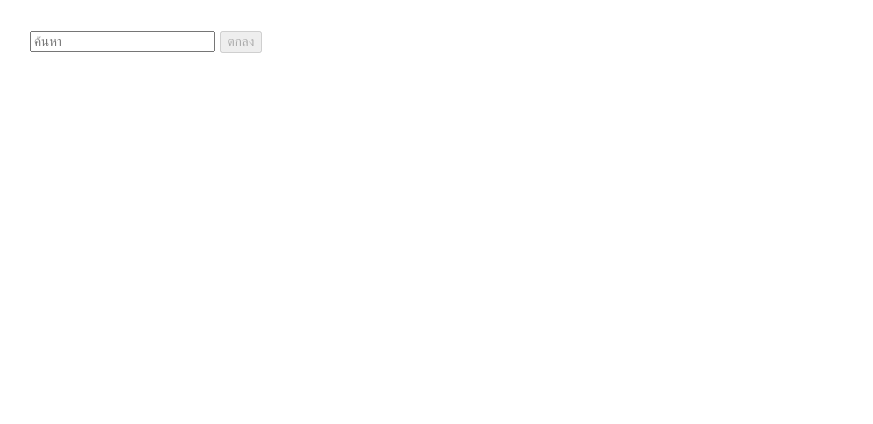
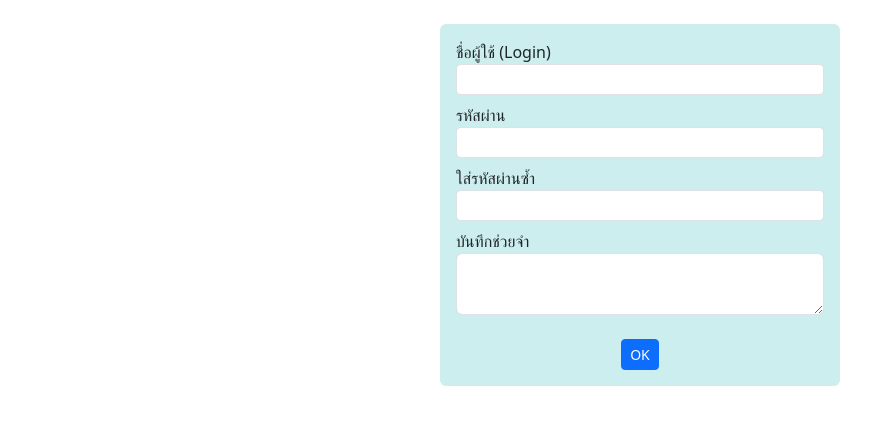
Before and after one commit to kkbp27/app1, a React (Create React App) app: page / in a window 1280 px wide. Shown: the top 424 px of the page, without its empty margins (0-873 px from the left). Built offline with nearby package versions, Linux system fonts and the light colour scheme.

Commit message:
Add form-text.js
Add form-text.js

```diff
--- a/package.json
+++ b/package.json
@@ -6,6 +6,7 @@
     "@testing-library/jest-dom": "^5.17.0",
     "@testing-library/react": "^13.4.0",
     "@testing-library/user-event": "^13.5.0",
+    "bootstrap": "^5.3.2",
     "react": "^18.2.0",
     "react-dom": "^18.2.0",
     "react-router-dom": "^6.22.0",
--- a/src/App.js
+++ b/src/App.js
@@ -1,6 +1,7 @@
 import React from 'react';
 import FormSearch from './form-search';
+import FormText from './form-text';
 export function App(){
-    return <FormSearch/>
+    return <FormText/>
 }
 export default App
--- /dev/null
+++ b/src/form-text.js
@@ -0,0 +1,52 @@
+import React from 'react';
+
+export default function FormText(){
+    const textPswd = React.useRef()
+    const textPswd2 = React.createRef()
+
+    const onBlurPassword = () =>{
+        let pswd = textPswd.current.value
+            if (pswd !== '' && !pswd.match(/^[0-9a-zA-Z]+$/)) {
+                textPswd.current.value = ''
+                alert('ต้องเป็น 0-9 หรือ a-z หรือ A-Z เท่านั้น')
+            }
+    }
+    const onBlurPassword2 = () =>{
+        if (textPswd.current.value !== textPswd2.current.value ) {
+            textPswd.current.value = ''
+            alert('รหัสผ่านทั้งสองช่องไม่ตรงกัน')
+        }
+    }
+    return(
+        <div className="mt-4 mx-auto p-3 rounded"
+            style={{ width:'400px', background:'#cee'}}>
+        <form>
+            <div className="form-group mb-2">
+                <label htmlFor="login">ชื่อผู้ใช้ (Login)</label>
+                <input type="text" id="login" name="login" maxLength="20"
+                className="form-control form-control-sm"/>
+            </div>
+            <div className="form-group mb-2">
+                <label htmlFor="pswd">รหัสผ่าน</label>
+                <input type="password" id="pswd" name="pswd" maxLength="10"
+                className="form-control form-control-sm"
+                ref={textPswd} onBlur={onBlurPassword}/>
+            </div>
+            <div className="form-group mb-2">
+                <label htmlFor="pswd2">ใส่รหัสผ่านซ้ำ</label>
+                <input type="password" id="pswd2"
+                className="form-control form-control-sm"
+                ref={textPswd2} onBlur={onBlurPassword2}/>
+            </div>
+            <div className="form-group mb-4">
+                <label htmlFor="memo">บันทึกช่วยจำ</label>
+                <textarea id="memo" name="memo" rows="2" maxLength="200"
+                className="form-control"></textarea>
+            </div>
+            <div className='text-center'>
+                <button class='btn btn-sm px4 btn-primary'>OK</button>
+            </div>
+        </form>
+        </div>
+    )
+}
--- a/src/index.js
+++ b/src/index.js
@@ -3,6 +3,8 @@
 import './index.css';
 import App from './App';
 import reportWebVitals from './reportWebVitals';
+import 'bootstrap/dist/css/bootstrap.min.css'
+import 'bootstrap/dist/js/bootstrap.bundle.min.js'
 
 const root = ReactDOM.createRoot(document.getElementById('root'));
 root.render(
```
Also changed, not shown: 1 other file (tests, documents, lock files or other folders).
